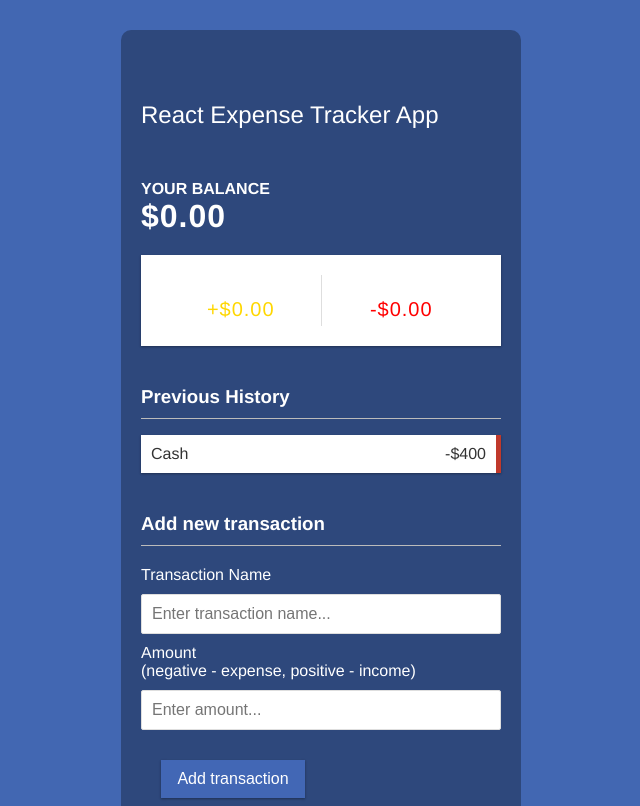
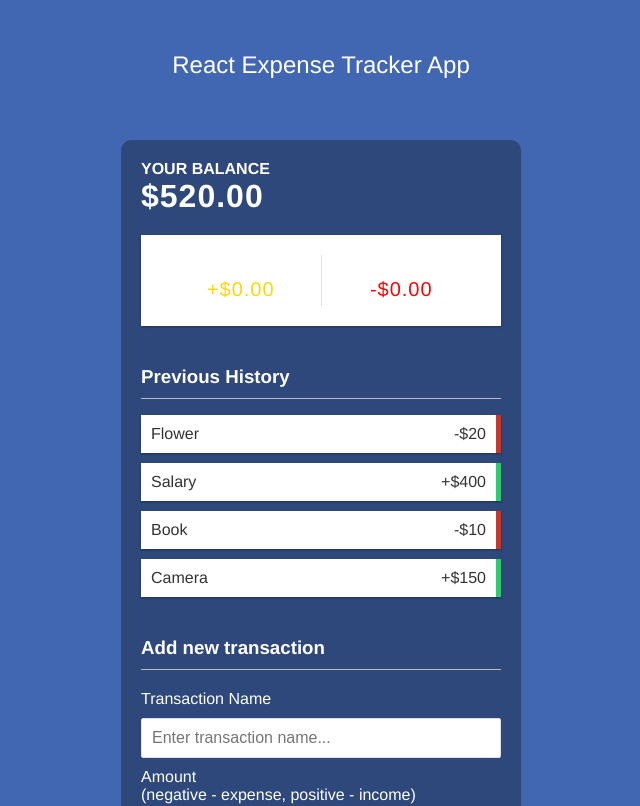
Before and after one commit to Nomanishaq/expense-tracker-app, a React (Create React App) app: page / in a window 1280 px wide. Shown: the top 806 px of the page, without its empty margins (319-959 px from the left). Built offline with nearby package versions, Linux system fonts and the light colour scheme.

Commit message:
total value count

```diff
--- a/src/App.css
+++ b/src/App.css
@@ -35,6 +35,8 @@
 h2{
   font-weight: 100;
   line-height: 90px;
+  text-align: center;
+  align-items: center;
 }
 
 h3 {
--- a/src/App.js
+++ b/src/App.js
@@ -5,16 +5,18 @@
 import { IncomeExpense } from './components/IncomeExpense';
 import { TransactionList } from './components/TransactionList';
 import { AddTransation } from './components/AddTransaction';
-
+import { GlobalProvider } from './context/GlobalState';
 function App() {
   return (
-    <div className="container">
+<GlobalProvider>
     <Header/>
+      <div className="container">
     <Balance/>
     <IncomeExpense/>
     <TransactionList/>
     <AddTransation/>
     </div>
+    </GlobalProvider>
   );
 }
 
--- a/src/components/Balance.js
+++ b/src/components/Balance.js
@@ -1,10 +1,15 @@
-import React from 'react'
+import React,{useContext} from 'react'
+import { GlobalContext } from '../context/GlobalState';
 
 export const Balance = () => {
+const {transations} = useContext(GlobalContext);
+
+const amount = transations.map(transation=> transation.amount);
+const total = amount.reduce((acc, item)=>(acc += item), 0).toFixed(2);
     return (
         <div>
             <h4>Your Balance</h4>
-        <h1>$0.00</h1>
+    <h1>${total}</h1>
         </div>
     )
 }
--- /dev/null
+++ b/src/components/Transaction.js
@@ -0,0 +1,11 @@
+import React from 'react';
+
+export const Transaction = ({transaction})=>{
+    const sign = transaction.amount  < 0 ? '-' : '+';
+        return(
+            <li className={transaction.amount < 0 ? 'minus' : 'plus'}>
+            {transaction.text} <span>{sign}${Math.abs(transaction.amount)}</span><button className="delete-btn">x</button>
+          </li>
+        )
+
+}
--- a/src/components/TransactionList.js
+++ b/src/components/TransactionList.js
@@ -1,14 +1,16 @@
-import React from 'react'
+import React ,{useContext} from 'react';
+import { GlobalContext } from '../context/GlobalState';
+import { Transaction } from './Transaction';
 
 export const TransactionList = () => {
-    return (
-        <div>
+const {transations} = useContext(GlobalContext);
+
+  return (
+        <>
              <h3>Previous History</h3>
       <ul className="list">
-        <li className="minus">
-          Cash <span>-$400</span><button className="delete-btn">x</button>
-        </li>
+      {transations.map(transaction=>(<Transaction key={transaction.id} transaction={transaction} />))}
       </ul>
-        </div>
+        </>
     )
 }
--- /dev/null
+++ b/src/context/AppReducer.js
@@ -0,0 +1,6 @@
+export default (state, action) =>{
+    switch(action.type){
+        default:
+        return state;
+    }
+}
--- /dev/null
+++ b/src/context/GlobalState.js
@@ -0,0 +1,24 @@
+import React, {createContext, useReducer} from 'react';
+import AppReducer from './AppReducer';
+
+const initialState = {
+    transations: [
+  { id: 1, text: 'Flower', amount: -20 },
+  { id: 2, text: 'Salary', amount: 400 },
+  { id: 3, text: 'Book', amount: -10 },
+  { id: 4, text: 'Camera', amount: 150 }
+]
+}
+
+export const GlobalContext = createContext(initialState);
+
+export const GlobalProvider = ({ children })=>{
+  const [state, dispatch] = useReducer(AppReducer, initialState);
+
+  return(<GlobalContext.Provider value={{
+          transations: state.transations
+      }}>
+          {children}
+      </GlobalContext.Provider>
+  )
+}
```
Also changed, not shown: public/manifest.json.
